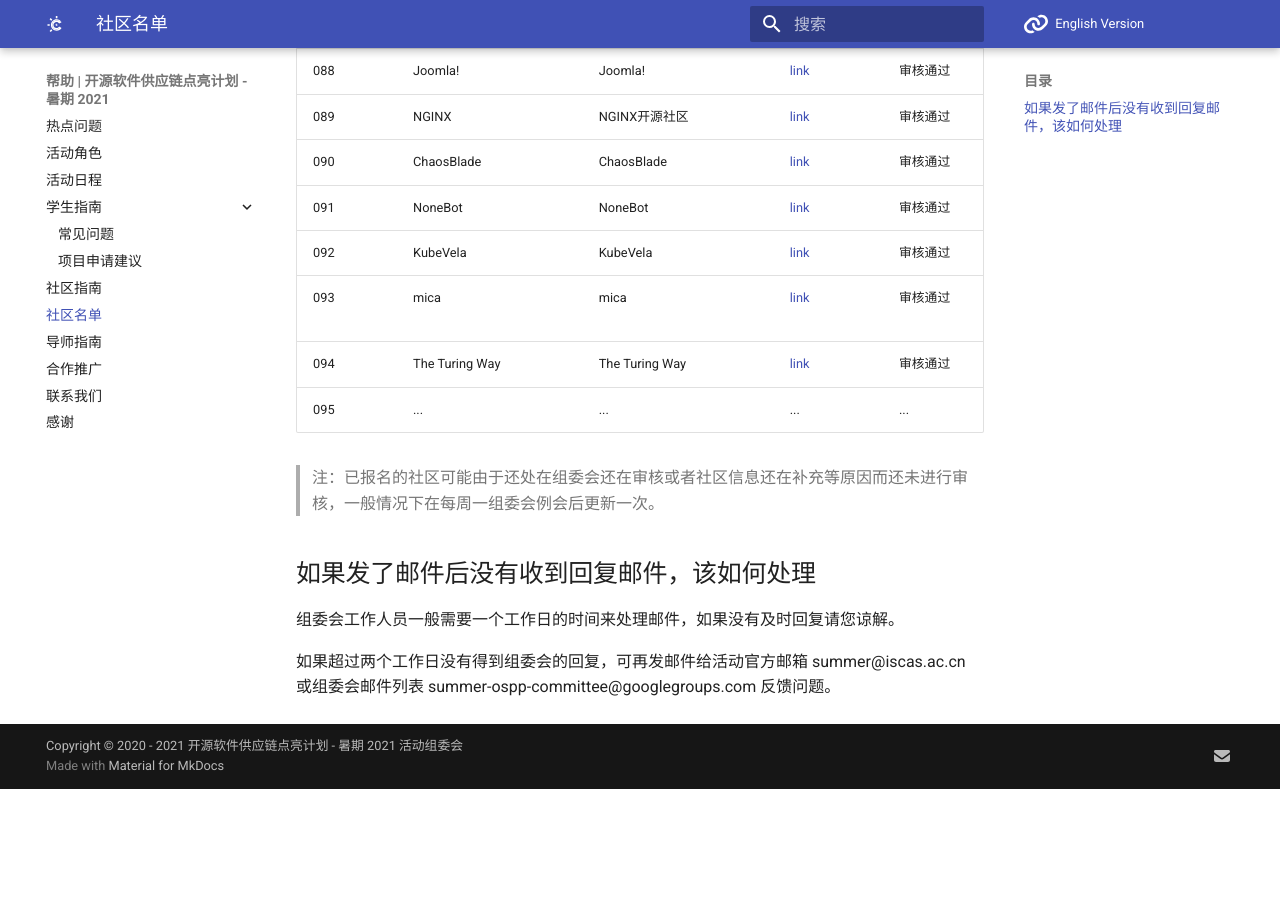
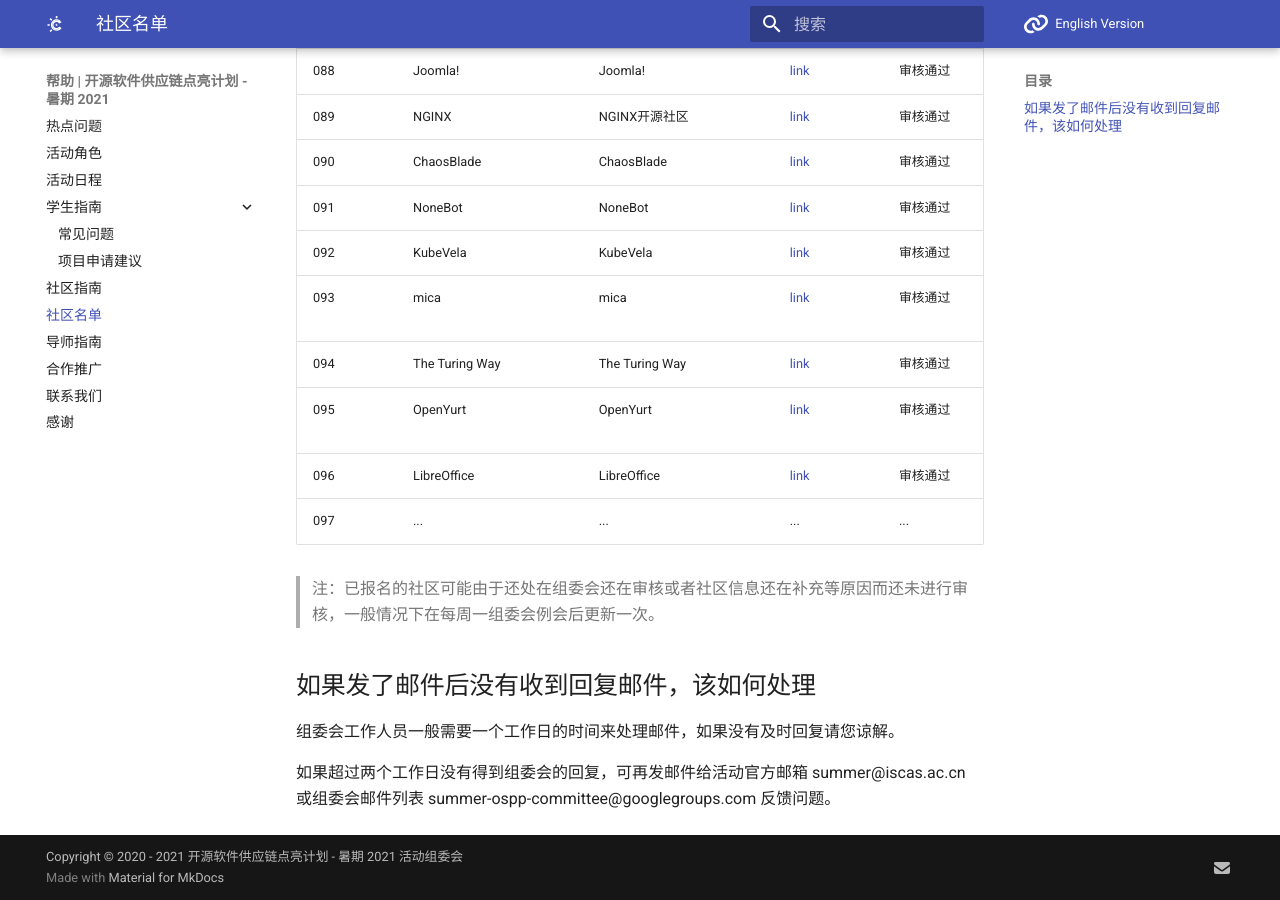
Before and after one commit to summer-ospp/help, an MkDocs documentation site: the page built from docs/communities-list.md, in a window 1280 px wide and 900 px high, scrolled down 4656 px. Built offline with MkDocs 1.6.1 and Material for MkDocs 9.7.7, drawn with Linux system fonts in a browser that asks for light colours; comment, search, counter and statistics services are not loaded; before the commit the page ends 5445 px from its top, so only the background shows below that.

Commit message:
Update communities-list.md

```diff
--- a/docs/communities-list.md
+++ b/docs/communities-list.md
@@ -100,7 +100,9 @@
 | 092  | KubeVela                | KubeVela                        | [link]( https://kubevela.io)                                     | 审核通过    |
 | 093  | mica                    | mica                            | [link]( https://wiki.dreamlu.net)                                | 审核通过    |
 | 094  | The Turing Way          | The Turing Way                  | [link]( https://github.com/alan-turing-institute/the-turing-way)  | 审核通过    |
-| 095  | ...                     | ...                | ...         | ...    |
+| 095  | OpenYurt                | OpenYurt                        | [link]( https://github.com/openyurtio/openyurt)                   | 审核通过    |
+| 096  | LibreOffice             | LibreOffice                     | [link]( https://www.libreoffice.org/)                             | 审核通过    |
+| 097  | ...                     | ...                | ...         | ...    |
 
 
 > 注：已报名的社区可能由于还处在组委会还在审核或者社区信息还在补充等原因而还未进行审核，一般情况下在每周一组委会例会后更新一次。
```
